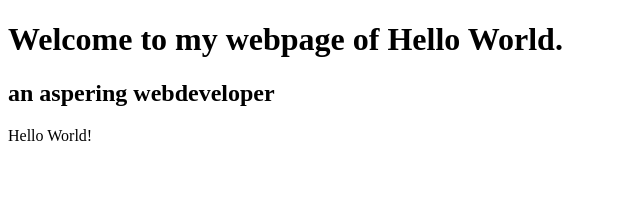
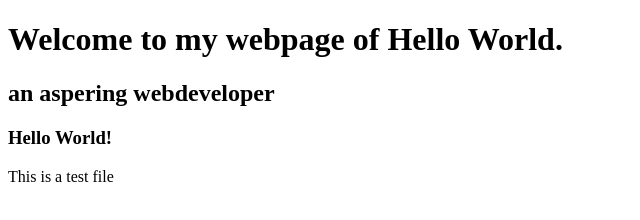
Before and after one commit to gtimalsena/gtiwebapp, a plain HTML site: page hello.html in a window 1280 px wide. Shown: the whole page, without its empty margins (0-640 px from the left). Drawn offline with Linux system fonts and the light colour scheme.

Commit message:
Checking

```diff
--- a/hello.html
+++ b/hello.html
@@ -7,6 +7,7 @@
   <body>
     <h1>Welcome to my webpage of Hello World.</h1>
     <h2>an aspering webdeveloper</h2>
-    Hello World!
+    <h3>Hello World!</h3>
+    <p>This is a test file</p>
   </body>
 </html>
```
